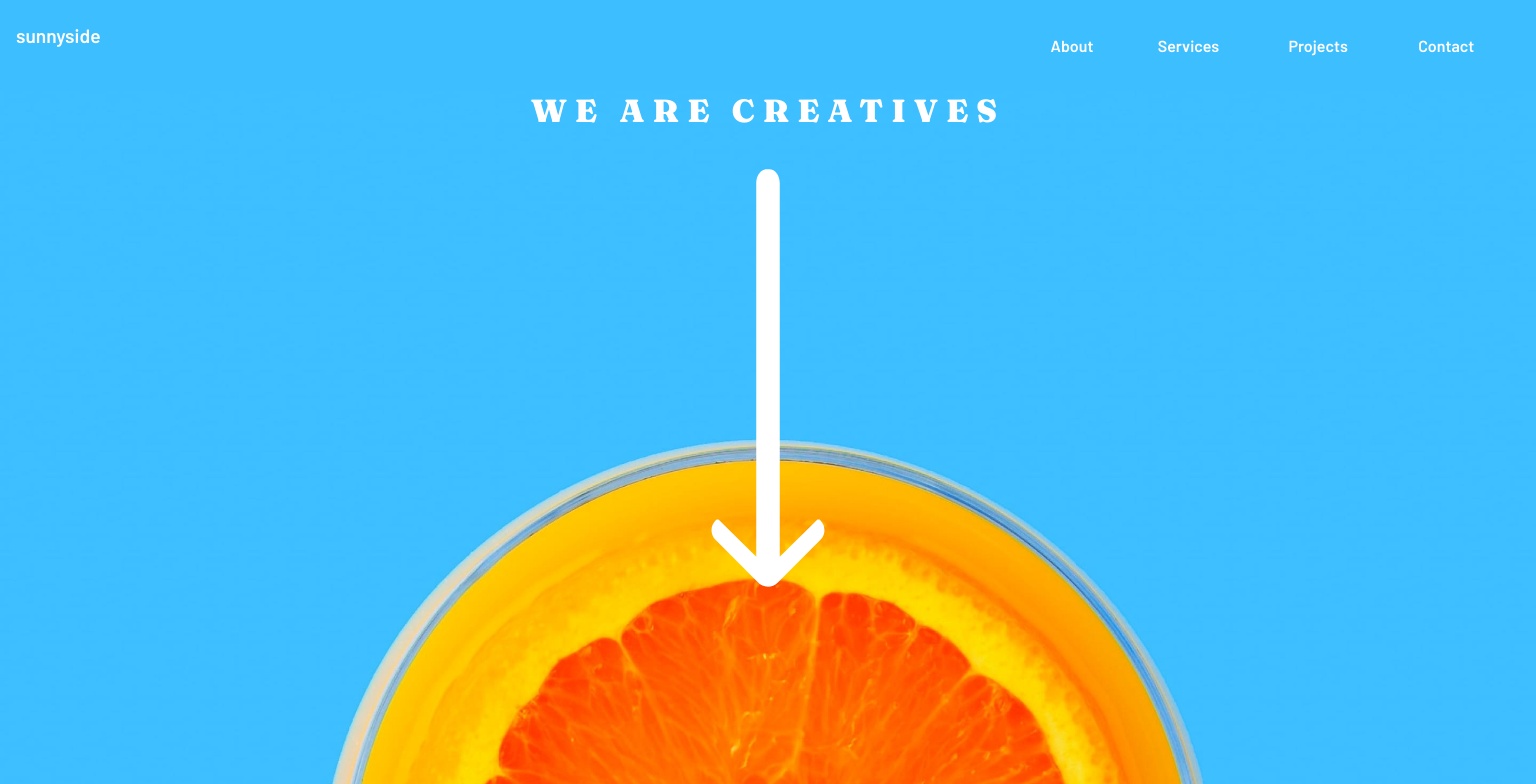
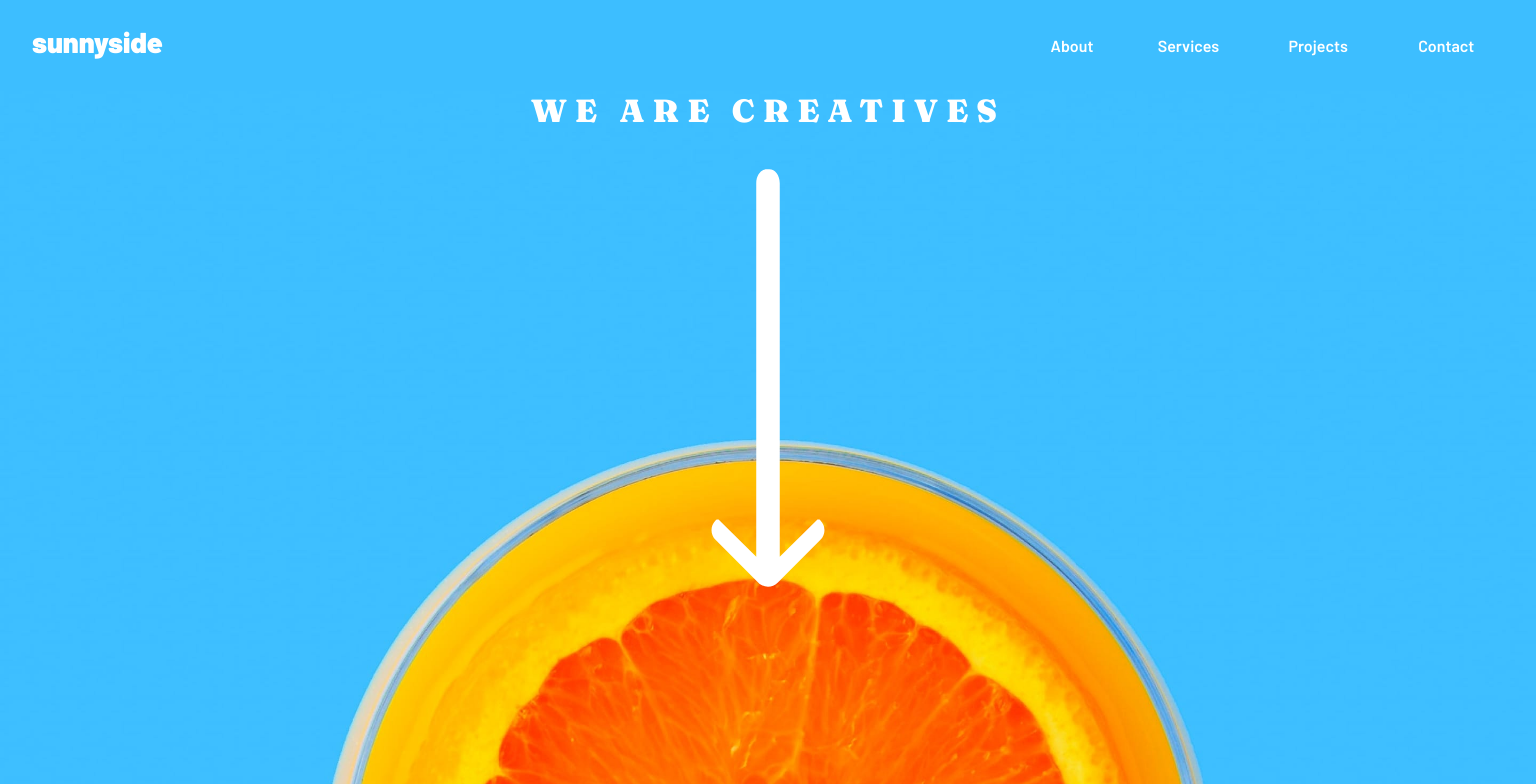
Before and after one commit to AliAbuSalam/sunnyside-agency-landing-page, a Next.js app: page / in a window 1536 px wide. Shown: the top 784 px of the page. Built offline with nearby package versions, Linux system fonts and the light colour scheme.

Commit message:
Add style for sunnyside logo for desktop

```diff
--- a/src/styles/Navbar.module.scss
+++ b/src/styles/Navbar.module.scss
@@ -77,3 +77,13 @@
 .greyed-out {
   opacity: 50%;
 }
+
+@media screen and (min-width: 1440px) {
+  .nav-container {
+    span {
+      font-size: 1.8rem;
+      font-weight: bold;
+      padding-left: 1rem;
+    }
+  }
+}
```
